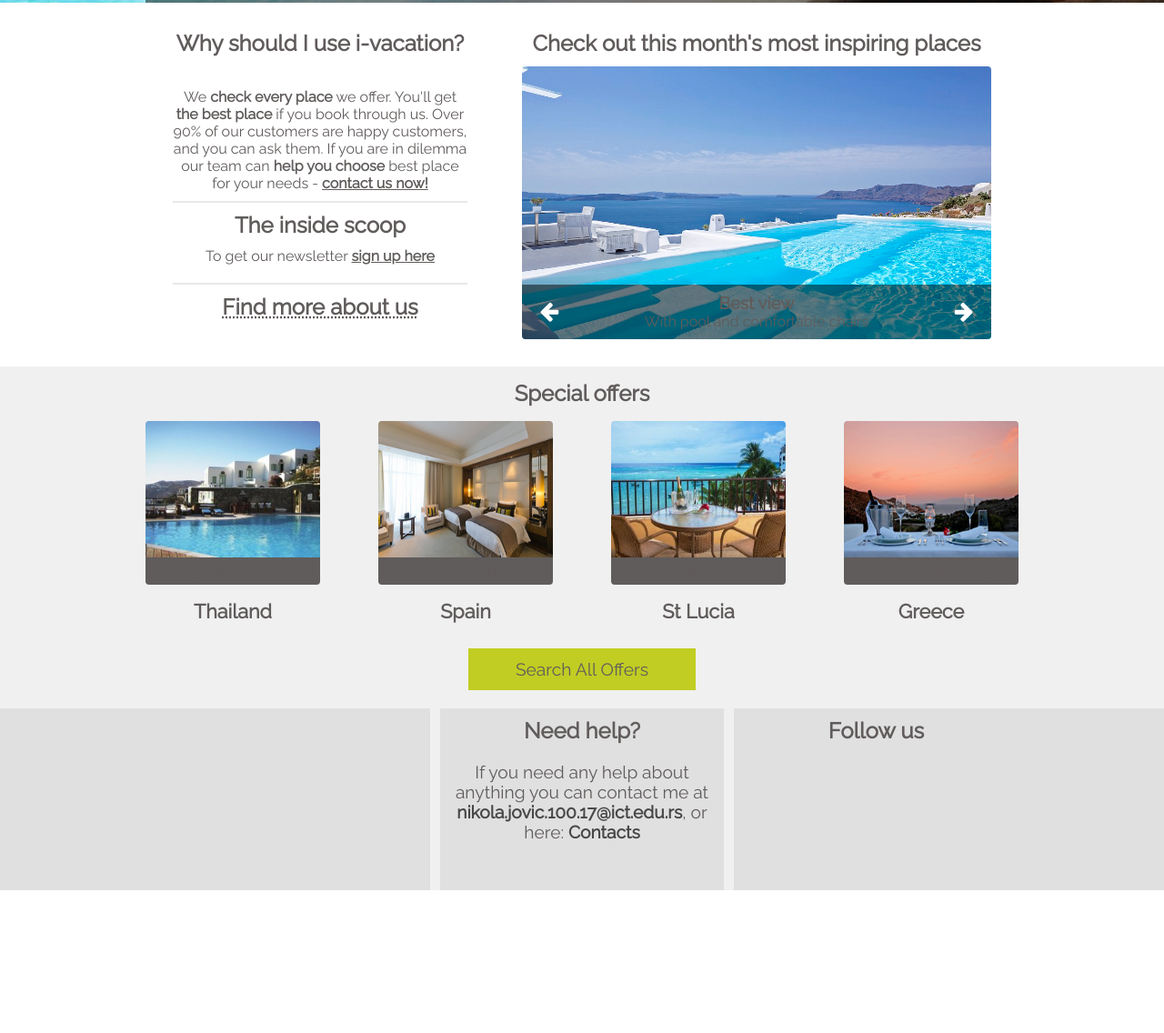
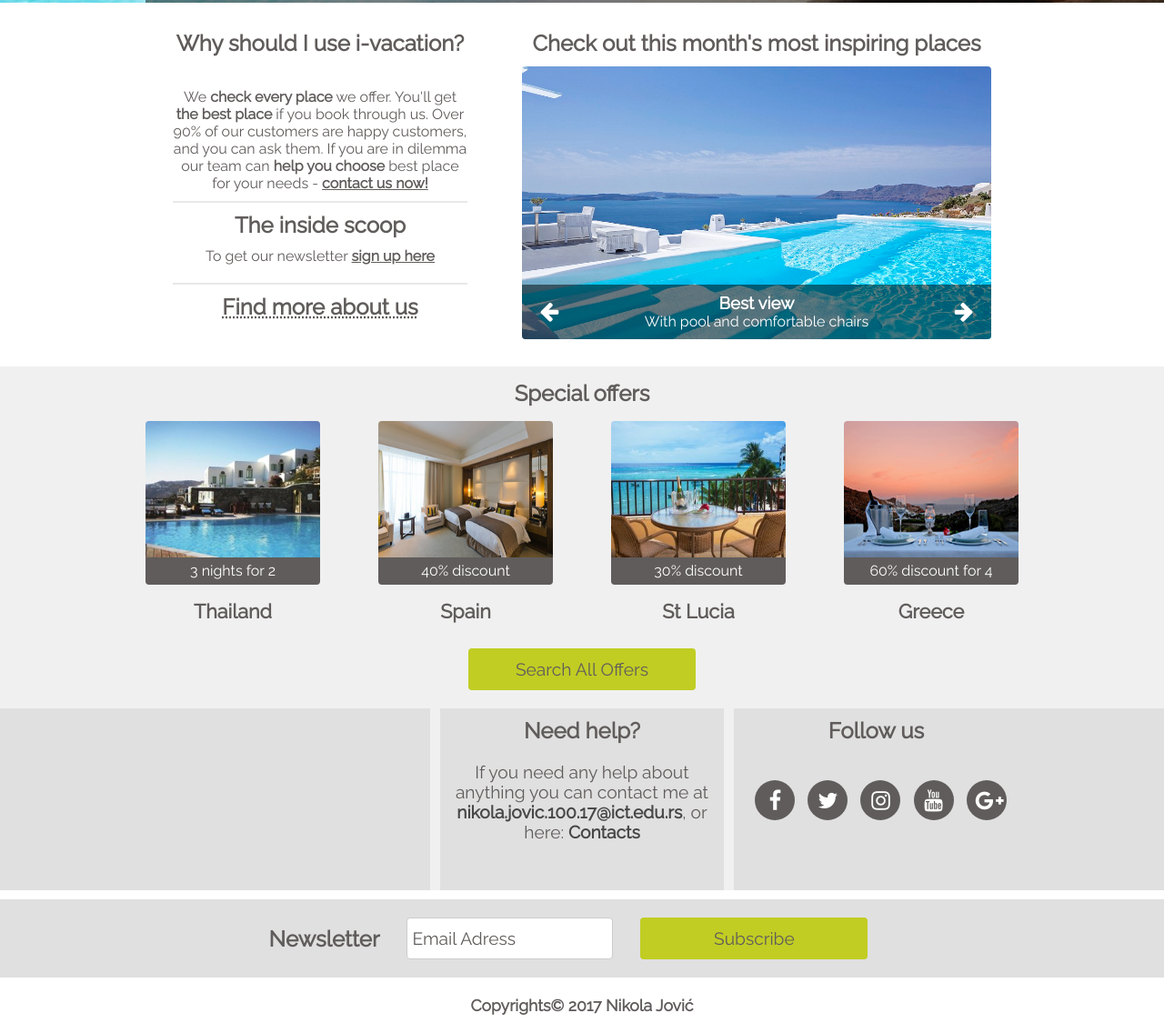
Before and after one commit to Nikola112/i-vacation, a plain HTML site: page index.html in a window 1280 px wide. Shown: the part 747-1883 px from the top of the page at 91% size. Before the commit the page ends 1746 px from the top, so only its background shows below. Drawn offline with Linux system fonts and the light colour scheme.

Commit message:
footer update

```diff
--- a/css/style.css
+++ b/css/style.css
@@ -60,6 +60,8 @@ input:focus, select:focus
 .button
 {
 	display: block;
+	border: 0px none;
+	border-radius: 4px;
 	width: 250px;
 	height: 46px;
 	font-size: 1.2em;
@@ -73,6 +75,7 @@ input:focus, select:focus
 {
 	background-color: #a2ac20;
 	color: #fff;
+	cursor: pointer;
 }
 
 @media screen and (min-width: 1400px)
@@ -524,6 +527,11 @@ input:focus, select:focus
 	margin-top: 9px;
 }
 
+#image-text h3, #image-text p
+{
+	color: #fff;
+}
+
 #special-offers
 {
 	background-color: #f0f0f0;
@@ -603,6 +611,11 @@ input:focus, select:focus
 	background-color: #605c5b;
 }
 
+.offer-image p
+{
+	color: #fff;
+}
+
 #special-offers .button
 {
 	margin: 10px auto;
@@ -654,14 +667,78 @@ input:focus, select:focus
 	font-size: 1.2em;
 }
 
-.footer-part a
+.contact-reference
 {
 	color: #474747;
 	font-weight: bolder;
 	transition: color 0.3s;
 }
 
-.footer-part a:hover
+.contact-reference:hover
 {
 	color: #c1cd23;
 }
+
+.social-media
+{
+	width: 24px;
+	height: 24px;
+	text-align: center;
+	line-height: 24px;
+	margin: 20px 0px 0px 10px;
+	font-size: 24px;
+	color: #fff;
+	background: #605c5b;
+	padding: 10px;
+	border-radius: 22px;
+	display: inline-block;
+	transition: background 0.3s;
+}
+
+.social-media:hover
+{
+	background: #c1cd23;
+}
+
+#footer-lower
+{
+	background: #e0e0e0;
+	padding: 20px 0px 20px 0px;
+}
+
+#footer-lower:target
+{
+	box-shadow: 0px 0px 30px #c1cd23;
+}
+
+#news-letter
+{
+	display: flex;
+	flex-direction: row;
+	justify-content: center;
+	align-items: center;
+	flex-wrap: nowrap;
+}
+
+#news-letter *
+{
+	margin-right: 30px;
+}
+
+#email
+{
+	height: 46px;
+	padding: 5px;
+	box-sizing: border-box;
+	border-radius: 4px;
+	font-size: 1.2em;
+}
+
+#footer-copyright
+{
+	padding: 20px;
+	color: #605c5b;
+	text-align: center;
+	font-weight: bold;
+	font-size: 1.1em;
+}
--- a/index.html
+++ b/index.html
@@ -92,8 +92,7 @@
 							<h3>The inside scoop</h3>
 
 							<p>
-								<!-- TODO: Refernce newsletter -->
-								To get our newsletter <a href="#">sign up here</a>
+								To get our newsletter <a href="#footer-lower">sign up here</a>
 							</p>
 						</article>
 
@@ -188,13 +187,34 @@
 
 					<div class="footer-part">
 						<h3>Need help?</h3>
-						<p>If you need any help about anything you can contact me at <a href="mailto:nikola.jovic.100.17@ict.edu.rs">nikola.jovic.100.17&#64;ict.edu.rs</a>, or here: <a href="content/contact.html">Contacts</a></p>
+						<p>If you need any help about anything you can contact me at <a href="mailto:nikola.jovic.100.17@ict.edu.rs" class="contact-reference">nikola.jovic.100.17&#64;ict.edu.rs</a>, or here: <a href="content/contact.html" class="contact-reference">Contacts</a></p>
 					</div>
 
 					<div class="vertical-separator"></div>
 
 					<div class="footer-part">
-							<h3>Follow us</h3>
+						<h3>Follow us</h3>
+
+						<a href="https://www.facebook.com" class="social-media">
+							<span class="fa fa-facebook" aria-hidden="true"></span>
+						</a>
+
+						<a href="https://twitter.com" class="social-media">
+							<span class="fa fa-twitter" aria-hidden="true"></span>
+						</a>
+
+						<a href="https://www.instagram.com" class="social-media">
+							<span class="fa fa-instagram" aria-hidden="true"></span>
+						</a>
+
+						<a href="https://www.youtube.com" class="social-media">
+							<span class="fa fa-youtube" aria-hidden="true"></span>
+						</a>
+
+						<a href="https://plus.google.com" class="social-media">
+							<span class="fa fa-google-plus" aria-hidden="true"></span>
+						</a>
+
 					</div>
 				</div>
 
@@ -203,13 +223,17 @@
 			<div class="horizontal-separator"></div>
 
 			<section id="footer-lower">
-
+				<article class="wrapper">
+					<form action="send-news-letter.php" method="POST" id="news-letter">
+						<h2>Newsletter</h2>
+						<input type="email" name="email" id="email" placeholder="Email Adress" />
+						<input type="submit" value="Subscribe" class="button" />
+					</form>
+				</article>
 			</section>
 
-			<div class="horizontal-separator"></div>
-
-			<section id="footer-menu">
-
+			<section id="footer-copyright" class="wrapper">
+				<span>Copyrights&copy; 2017 Nikola Jovi&#263;</span>
 			</section>
 		</footer>
 	</body>
```
